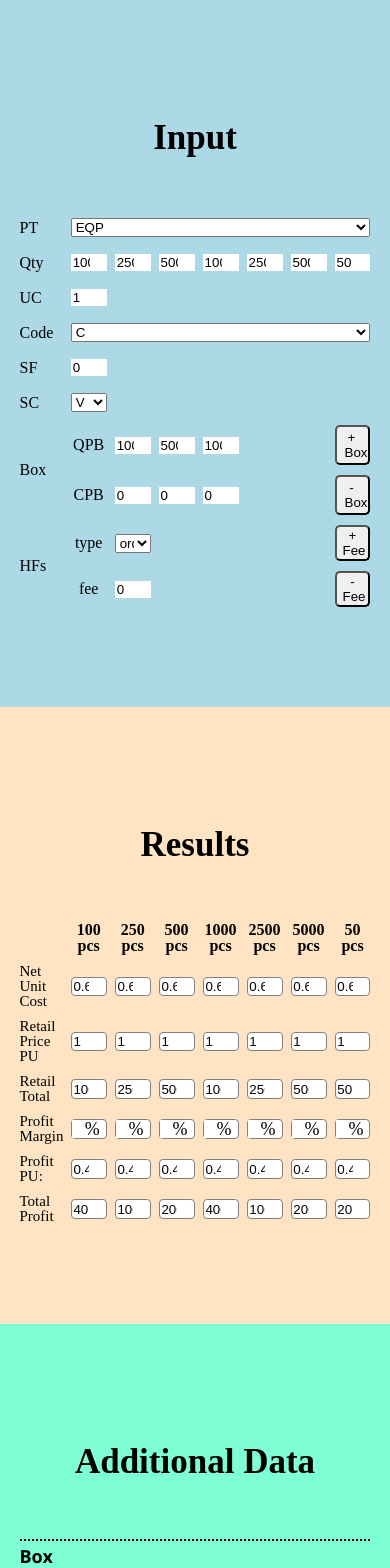
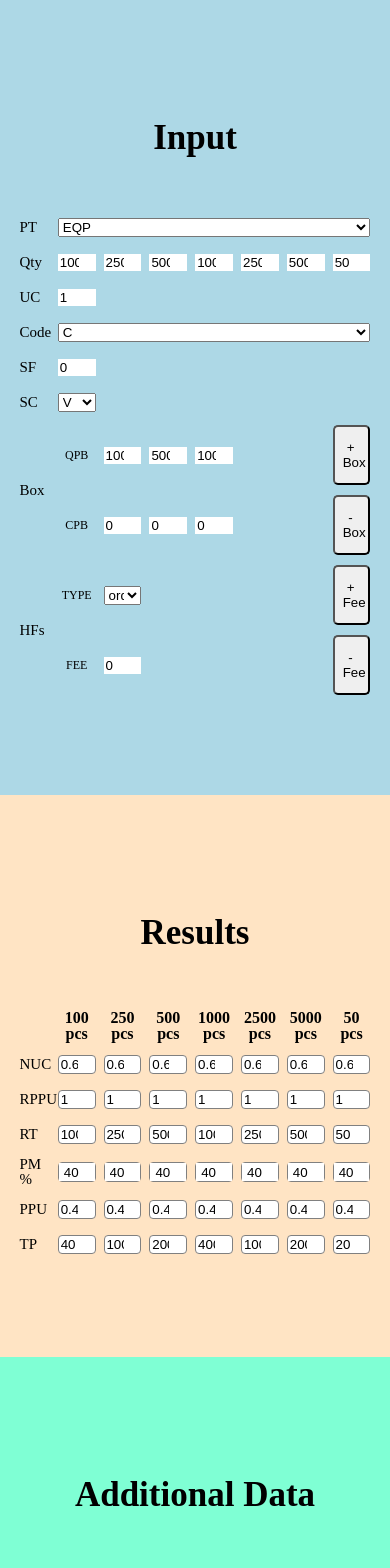
Before and after one commit to webdev-dave/bizzbuzz-custom-calculator, a React (Create React App) app: page / in a window 390 px wide. Shown: the top 1568 px of the page. Built offline with nearby package versions, Linux system fonts and the light colour scheme.

Commit message:
add mobile abbv

```diff
--- a/src/assets/styles/app.css
+++ b/src/assets/styles/app.css
@@ -36,6 +36,11 @@ p {
   font-size: 1.6rem;
 }
 
+p.mobile-text {
+  font-size: 0.5rem;
+}
+
+
 button {
   cursor: pointer;
 }
@@ -44,12 +49,8 @@ h6.row-head {
   justify-self: start;
   align-self: center;
   font-size: 1.5rem;
-  font-weight: 5;
 }
 
-p.mobile-text {
-  font-size: 0.5rem;
-}
 
 /* -----------------------------------------------------main grid-------------------------------- */
 
@@ -140,6 +141,14 @@ select.unit-code.max-span, select.pricing-type {
   grid-column: 2/9;
 }
 
+p.qty-pb ,
+p.cost-pb,
+p.handling.title-fee,
+p.handling.title-type {
+  font-size: 1.4rem;
+  /* font-weight: 600; */
+}
+
 
 /* --------------------------------------------------------------------------------- Pricing Type */
 
@@ -175,6 +184,7 @@ p.cost-pb{
   justify-self: center;
 }
 
+
 .box-btn {
   grid-column: 8/-1;
   max-width: 100%;
@@ -209,11 +219,11 @@ p.cost-pb{
 }
 
 
-
 .handling-btn {
   grid-column: 8/-1;
   max-width: 100%;
   border-radius: 5px;
+  padding: 3px 10px 3px 8px;
 }
 
 .handling-btn.add-fee {
@@ -231,6 +241,9 @@ p.cost-pb{
   height: 45px;
   border-radius: 5px;
 }
+
+
+
 
 /* ------------------------------------------------------------------------------------------- Results -- */
 
@@ -277,20 +290,6 @@ p.cost-pb{
   align-items: center;
 }
 
-/* get rid of default number step btns */
-/* .profit-margin input[type=number]::-webkit-inner-spin-button,
-input[type=number]::-webkit-outer-spin-button {
-	-webkit-appearance: none;
-} */
-
-
-
-
-/* .profit-margin.selected {
-  border: 2px solid black;
-} */
-
-
 .profit-margin input {
   min-height: 98%;
   width: 85%;
@@ -299,18 +298,11 @@ input[type=number]::-webkit-outer-spin-button {
 
 }
 
-.profit-margin {
-  padding: 0;
-  display: flex;
-  align-items: center;
-}
-
-
-
 .profit-margin .percentage-symbol {
-  font-size: 1.8rem;
+  font-family: Verdana, Geneva, Tahoma, sans-serif;
+  font-size: 1.2rem;
+  font-weight: 600;
   padding: 0 6px;
-
 }
 
 
@@ -393,32 +385,72 @@ input[type=number]::-webkit-outer-spin-button {
   background-color: #fff;
 }
 
-#small-x {
-  font-size: 1.25rem;
+
+
+/* ------------------------------------------------------------------------ universal-mobile */
+
+.mobile-abbreviation, .mobile-btn {
+  display: none;
 }
 
-
-
-/* ------------------------------------------------------------------------ mobile grid styles */
-@media only screen and (max-width: 600px) {
-
-  #input-grid, #results-grid, #additional-data-grid  {
-    grid-template-columns: minmax(0px, 1.2fr) repeat(7, minmax(0px, 1fr));
-    grid-gap: 1rem 0.8rem;
+@media only screen and (max-width: 850px) {
+  .mobile-btn {
+    display: block;
   }
 }
 
-/* ------------------------------------------------------------------------ mobile grid styles */
-
-.mobile-abbreviation {
-  display: none;
-}
-
 @media only screen and (max-width: 750px) {
-  .mobile-abbreviation {
+  .mobile-abbreviation, .mobile {
     display: block;
   }
   .hide-if-mobile {
     display: none;
   }
+  p.qty-pb ,
+  p.cost-pb,
+  p.handling.title-fee,
+  p.handling.title-type {
+    font-size: 1.2rem;
+    /* font-weight: 600; */
+  }
 }
+
+/* ------------------------------------------------------------------------ mobile grid styles */
+@media only screen and (max-width: 750px) {
+
+  #input-grid, #results-grid, #additional-data-grid  {
+    grid-template-columns: minmax(0px, 0.8fr) repeat(7, minmax(0px, 1fr));
+    grid-gap: 1rem 0.8rem;
+  }
+}
+
+/* ------------------------------------------------------------------------ input-mobile */
+
+@media only screen and (max-width: 850px) {
+  .box-btn, .handling-btn {
+    min-height: 6rem;
+  }
+}
+
+
+@media only screen and (max-width: 750px) {
+
+
+}
+
+
+/* ------------------------------------------------------------------------ results-mobile */
+
+@media only screen and (max-width: 750px) {
+  .profit-margin p.percentage-symbol {
+    display: none;
+  }
+
+  .profit-margin input {
+      min-height: 98%;
+      width: 100%;
+      padding: 3% 0;
+      padding-left: 5px;
+
+    }
+}
--- a/src/components/input/Input.js
+++ b/src/components/input/Input.js
@@ -28,43 +28,43 @@ const Input = () => {
       <h2>Input</h2>
       <div id="input-grid">
         {/* Pricing Type */}
-        <p className="pricing-type row-head hide-if-mobile">Pricing Type</p>
-        <p className="pricing-type row-head mobile-abbreviation">PT</p>
+        <h6 className="pricing-type row-head hide-if-mobile">Pricing Type</h6>
+        <h6 className="pricing-type row-head mobile-abbreviation">PT</h6>
         <PricingType />
 
         {/* QTY */}
-        <p className="qty row-head">Qty</p>
+        <h6 className="qty row-head">Qty</h6>
         {quantities.map((qty, i) => {
           return <Quantity id={"qty-input"+i} columnIndex={i} key={"qty-input"+i} />;
         })}
 
         {/* unit cost */}
-        <p className="unit-cost row-head hide-if-mobile">Unit Cost</p>
-        <p className="unit-cost row-head mobile-abbreviation">UC</p>
+        <h6 className="unit-cost row-head hide-if-mobile">Unit Cost</h6>
+        <h6 className="unit-cost row-head mobile-abbreviation">UC</h6>
         {!isEQP ? columnsArr.map((col, i) => {
           return <UnitCost  id={"unit-cost"+i} columnIndex={i} key={"unit-cost"+i}  />;
         }) : <UnitCost id={"unit-cost"+0} columnIndex={0} key={"unit-cost"+0}  />
       }
 
         {/* Unit Code */}
-        <p className="unit-code row-head hide-if-mobile">Unit Code</p>
-        <p className="unit-code row-head mobile-abbreviation">Code</p>
+        <h6 className="unit-code row-head hide-if-mobile">Unit Code</h6>
+        <h6 className="unit-code row-head mobile-abbreviation">Code</h6>
         {<UnitCode id={"unit-code"+0} columnIndex={0} key={"unit-code"+0}  />
         }
 
         {/* Setup Fee */}
-        <p className="setup-fee row-head hide-if-mobile">Setup Fee</p>
-        <p className="setup-fee row-head mobile-abbreviation">SF</p>
+        <h6 className="setup-fee row-head hide-if-mobile">Setup Fee</h6>
+        <h6 className="setup-fee row-head mobile-abbreviation">SF</h6>
         <SetupFee />
         {/* Setup Code */}
-        <p className="setup-code row-head hide-if-mobile">Setup Code</p>
-        <p className="setup-code row-head mobile-abbreviation">SC</p>
+        <h6 className="setup-code row-head hide-if-mobile">Setup Code</h6>
+        <h6 className="setup-code row-head mobile-abbreviation">SC</h6>
         <SetupCode />
 
         {/* Box Qty/Cost */}
-        <p id="box-head" className="row-head">
+        <h6 id="box-head" className="row-head">
           Box
-        </p>
+        </h6>
 
         <p className="qty-pb hide-if-mobile">QTY-PB</p>
         <p className="qty-pb mobile-abbreviation">QPB</p>
@@ -83,7 +83,7 @@ const Input = () => {
             }
           }}
         >
-          + Box
+          + <br className="mobile-btn" /> Box
         </button>
         <button
           className="remove-box box-btn"
@@ -99,16 +99,13 @@ const Input = () => {
             }
           }}
         >
-          - Box
+          - <br className="mobile-btn" /> Box
         </button>
         {/* Handling Fees */}
 
-        <p className="row-head hide-if-mobile" id="handling-head">Handling Fees</p>
-        <p className="row-head mobile-abbreviation" id="handling-head">HFs</p>
-
-
-        <p className="handling title-type hide-if-mobile">TYPE</p>
-        <p className="handling title-type mobile-abbreviation">type</p>
+        <h6 className="row-head hide-if-mobile" id="handling-head">Handling Fees</h6>
+        <h6 className="row-head mobile-abbreviation" id="handling-head">HFs</h6>
+        <p className="handling title-type">TYPE</p>
         {Array.from(Array(handlingAmount)).map((h, i) => {
           return (
             <HandlingType
@@ -119,8 +116,8 @@ const Input = () => {
           );
         })}
 
-        <p className="handling title-fee hide-if-mobile">FEE</p>
-        <p className="handling title-fee mobile-abbreviation">fee</p>
+        <p className="handling title-fee">FEE</p>
+
         {Array.from(Array(handlingAmount)).map((h, i) => {
           return (
             <HandlingFee
@@ -136,7 +133,7 @@ const Input = () => {
             handlingAmount < 5 && setHandlingAmount(handlingAmount + 1);
           }}
         >
-          + Fee
+          + <br className="mobile-btn" /> Fee
         </button>
         <button
           className="remove-fee handling-btn"
@@ -146,7 +143,7 @@ const Input = () => {
             handlingAmount > 1 && dispatch(updateNetUnitCost({}));
           }}
         >
-          - Fee
+          - <br className="mobile-btn" /> Fee
         </button>
         {/* input-grid closer */}
       </div>
--- a/src/components/results/Results.js
+++ b/src/components/results/Results.js
@@ -18,7 +18,8 @@ const Results = () => {
         <div className="blank-head-column-div"></div>
         {injectColumnQuantityHeaders(columnsArr, quantitiesArr)}
 
-        <h6 className="row-head">Net Unit Cost</h6>
+        <h6 className="row-head hide-if-mobile">Net Unit Cost</h6>
+        <h6 className="row-head mobile-abbreviation">NUC</h6>
         {columnsArr.map((column, i) => {
           return (
             <NetUnitCost
@@ -29,7 +30,9 @@ const Results = () => {
           );
         })}
 
-        <h6 className="row-head">Retail Price PU</h6>
+
+        <h6 className="row-head hide-if-mobile">Retail Price PU</h6>
+        <h6 className="row-head mobile-abbreviation">RPPU</h6>
         {columnsArr.map((column, i) => {
           return (
             <RetailPricePu
@@ -40,7 +43,8 @@ const Results = () => {
           );
         })}
 
-        <h6 className="row-head">Retail Total</h6>
+        <h6 className="row-head hide-if-mobile">Retail Total</h6>
+        <h6 className="row-head mobile-abbreviation">RT</h6>
         {columnsArr.map((column, i) => {
           return (
             <RetailTotal
@@ -51,7 +55,8 @@ const Results = () => {
           );
         })}
 
-        <h6 className="row-head">Profit Margin</h6>
+        <h6 className="row-head hide-if-mobile">Profit Margin</h6>
+        <h6 className="row-head mobile-abbreviation">PM %</h6>
         {columnsArr.map((column, i) => {
           return (
             <ProfitMargin
@@ -62,7 +67,8 @@ const Results = () => {
           );
         })}
 
-        <h6 className="row-head">Profit PU:</h6>
+        <h6 className="row-head hide-if-mobile">Profit PU</h6>
+        <h6 className="row-head mobile-abbreviation">PPU</h6>
 
         {columnsArr.map((column, i) => {
           return (
@@ -74,7 +80,8 @@ const Results = () => {
           );
         })}
 
-        <h6 className="row-head">Total Profit</h6>
+        <h6 className="row-head hide-if-mobile">Total Profit</h6>
+        <h6 className="row-head mobile-abbreviation">TP</h6>
         {columnsArr.map((column, i) => {
           return (
             <TotalProfit
```
Also changed, not shown: src/components/main/mainSlice.js (+0 -16 lines).
